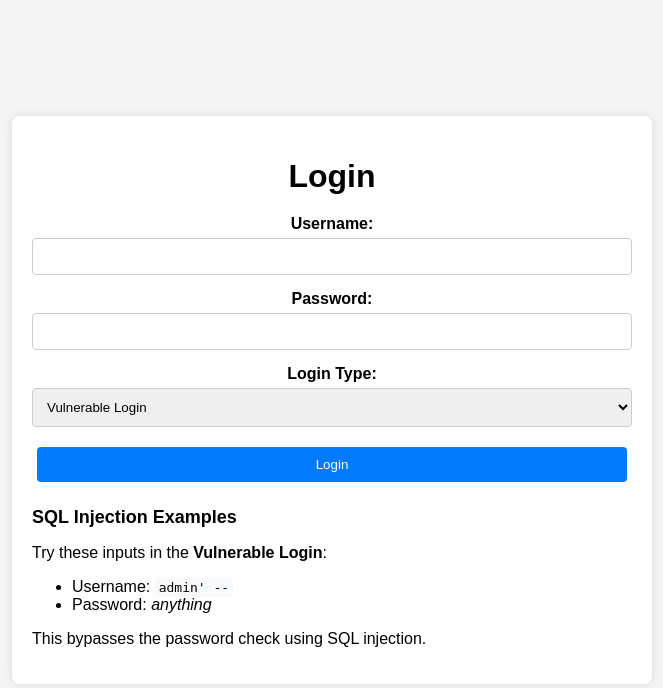
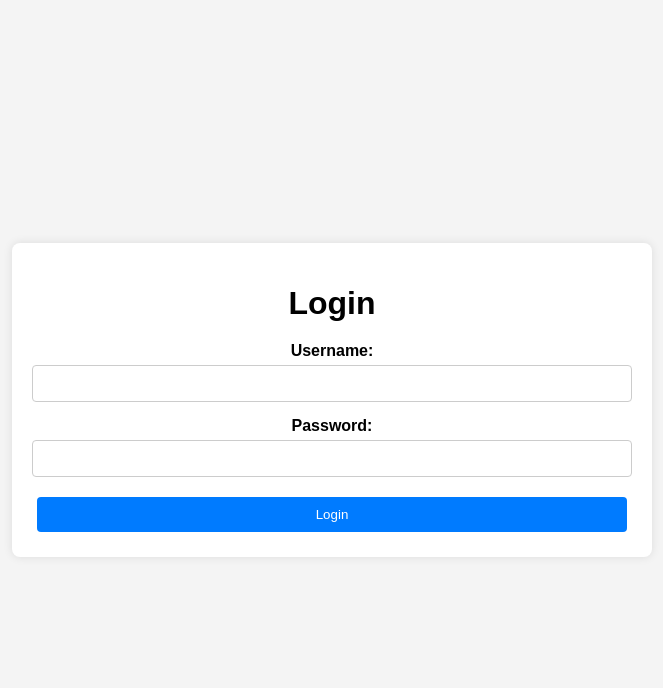
Before and after one commit to rtharayil/SecureCode-Siemens, a Flask app: page / in a window 1280 px wide. Shown: the top 688 px of the page, without its empty margins (308-971 px from the left). Run offline with Flask 3, Linux system fonts and the light colour scheme.

Commit message:
added code

```diff
--- a/Session 3/injection/cmd/vulnerable-app.js
+++ b/Session 3/injection/cmd/vulnerable-app.js
@@ -18,7 +18,7 @@ app.get('/', (req, res) => {
 app.post('/ping', (req, res) => {
     const host = req.body.host;
 
-    // Vulnerable code: user input is directly passed to exec
+
     exec(`ping -c 4 ${host}`, (error, stdout, stderr) => {
         if (error) {
             return res.send(`Error: ${stderr}`);
@@ -28,5 +28,5 @@ app.post('/ping', (req, res) => {
 });
 
 app.listen(3000, () => {
-    console.log('Vulnerable app running on http://localhost:3000');
+    console.log('ping app running on http://localhost:3000');
 });
--- a/Session 3/injection/login/app.py
+++ b/Session 3/injection/login/app.py
@@ -13,7 +13,7 @@ def init_db():
     c.execute('''CREATE TABLE IF NOT EXISTS users
                  (id INTEGER PRIMARY KEY, username TEXT, password TEXT)''')
     c.execute("INSERT OR IGNORE INTO users (username, password) VALUES ('admin', 'admin123')")
-    c.execute("INSERT OR IGNORE INTO users (username, password) VALUES ('user', 'user123')")
+
 
     # Create a table for customers if it doesn't exist
     c.execute('''CREATE TABLE IF NOT EXISTS customers
@@ -31,8 +31,8 @@ def init_db():
     conn.commit()
     conn.close()
 
-# Vulnerable login function (SQL Injection prone)
-def vulnerable_login(username, password):
+
+def login(username, password):
     conn = sqlite3.connect('example.db')
     c = conn.cursor()
     query = f"SELECT * FROM users WHERE username='{username}' AND password='{password}'"
@@ -41,15 +41,7 @@ def vulnerable_login(username, password):
     conn.close()
     return result
 
-# Secure login function (using parameterized queries)
-def secure_login(username, password):
-    conn = sqlite3.connect('example.db')
-    c = conn.cursor()
-    query = "SELECT * FROM users WHERE username=? AND password=?"
-    c.execute(query, (username, password))
-    result = c.fetchone()
-    conn.close()
-    return result
+
 
 # Fetch all customers from the database
 def get_customers():
@@ -66,22 +58,16 @@ def index():
     if request.method == 'POST':
         username = request.form['username']
         password = request.form['password']
-        login_type = request.form['login_type']
 
-        if login_type == 'vulnerable':
-            user = vulnerable_login(username, password)
-            if user:
-                session['username'] = user[1]
-                return redirect(url_for('admin'))
-            else:
-                message = "Vulnerable Login Failed! Invalid credentials."
-        elif login_type == 'secure':
-            user = secure_login(username, password)
-            if user:
-                session['username'] = user[1]
-                return redirect(url_for('admin'))
-            else:
-                message = "Secure Login Failed! Invalid credentials."
+
+
+        user = login(username, password)
+        if user:
+            session['username'] = user[1]
+            return redirect(url_for('admin'))
+        else:
+            message = "Login Failed! Invalid credentials."
+
 
     return render_template('index.html', message=message)
 
--- a/Session 3/injection/login/templates/index.html
+++ b/Session 3/injection/login/templates/index.html
@@ -16,11 +16,7 @@
             <label for="password">Password:</label>
             <input type="password" id="password" name="password" required>
 
-            <label for="login_type">Login Type:</label>
-            <select id="login_type" name="login_type">
-                <option value="vulnerable">Vulnerable Login</option>
-                <option value="secure">Secure Login</option>
-            </select>
+
 
             <button type="submit">Login</button>
         </form>
@@ -31,15 +27,7 @@
             </div>
         {% endif %}
 
-        <div class="examples">
-            <h2>SQL Injection Examples</h2>
-            <p>Try these inputs in the <strong>Vulnerable Login</strong>:</p>
-            <ul>
-                <li>Username: <code>admin' --</code></li>
-                <li>Password: <em>anything</em></li>
-            </ul>
-            <p>This bypasses the password check using SQL injection.</p>
-        </div>
+
     </div>
 </body>
 </html>
```
Also changed, not shown: Session 3/injection/cmd/secure-app.js (deleted, +0 -37 lines), README.md, Session 3/injection/cmd/readme.md.
